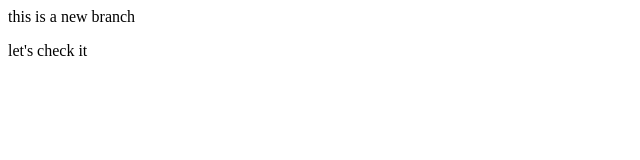
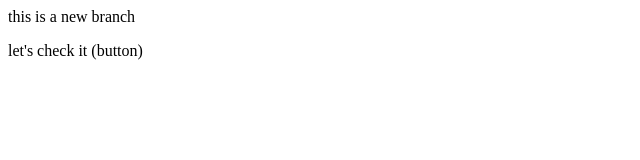
Before and after one commit to chirag-66/localrepo, a plain HTML site: page index.html in a window 1280 px wide. Shown: the full height of the page, 0-640 px from the left. Drawn offline with Linux system fonts and the light colour scheme.

```diff
--- a/index.html
+++ b/index.html
@@ -1,2 +1,2 @@
 <p>this is a new branch</p>
-<p>let's check it</p>
+<p>let's check it (button)</p>
```
